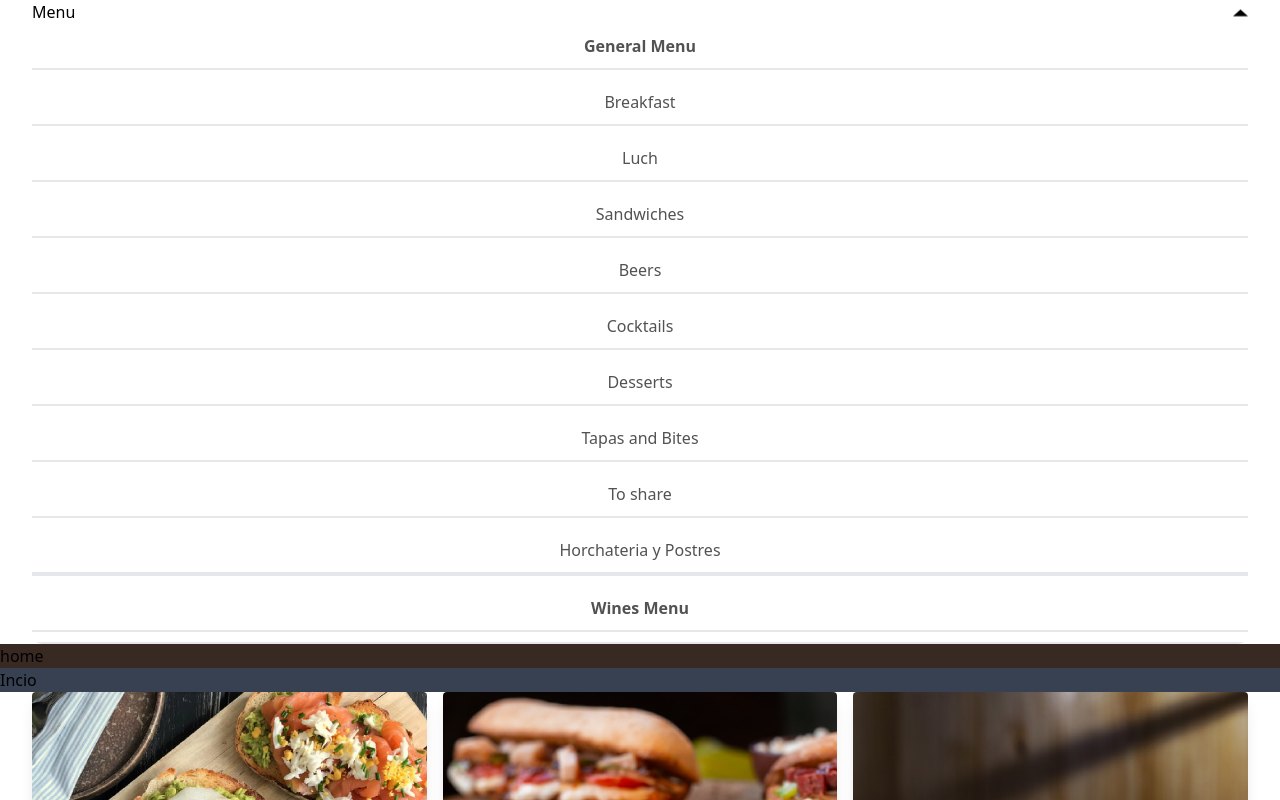
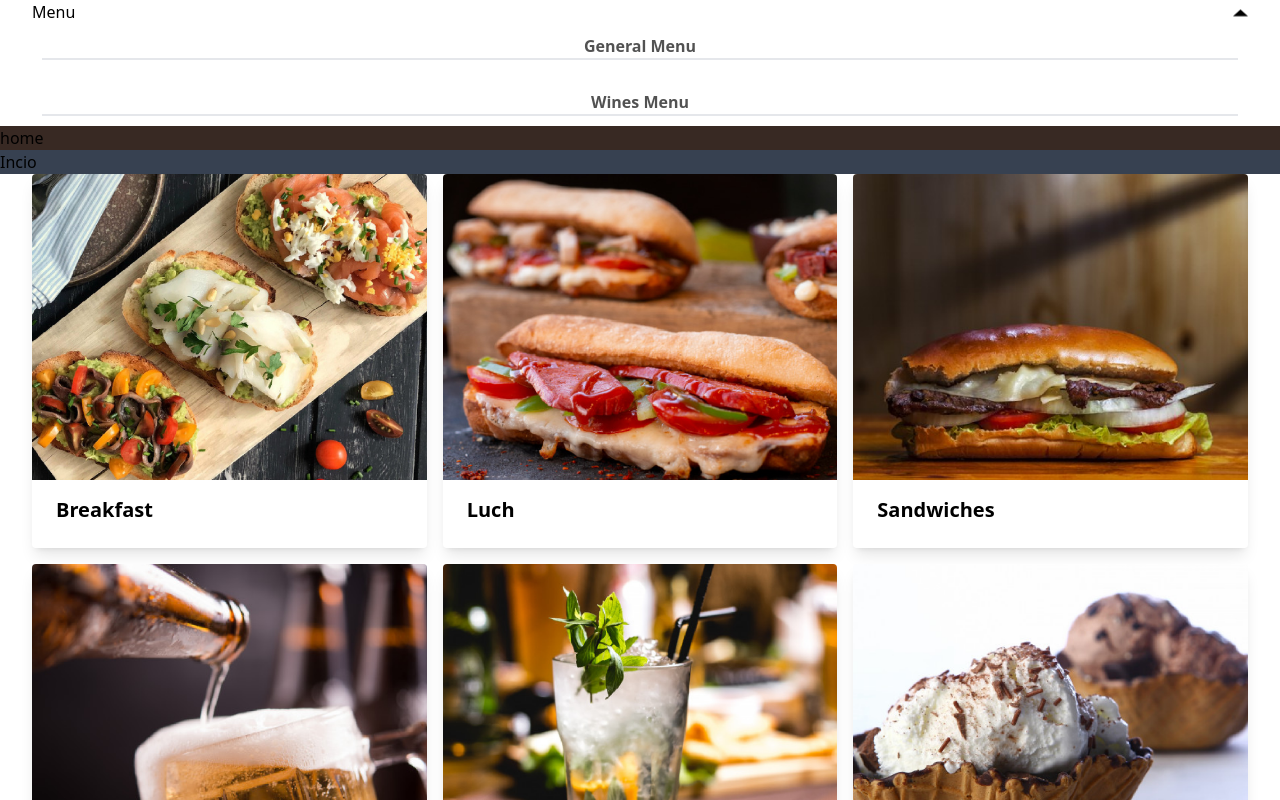
Before and after one commit to Alkitu/casaadrian1944, a React (Create React App) app in the folder web/: page / in a window 1280 px wide. Both pictures are taken after a click on the button "Menu". Shown: the top 800 px of the page. Built offline with nearby package versions, Linux system fonts and the light colour scheme.

Commit message:
SubMenu List Done

```diff
--- a/web/src/components/index.js
+++ b/web/src/components/index.js
@@ -1 +1,2 @@
-export {default as Navbar} from "./navbar/Navbar"
+export {default as Navbar} from "./navbar/Navbar.jsx"
+export {default as SubMenu} from "./navbar/sub-menu/SubMenu.jsx"
--- a/web/src/components/navbar/Navbar.jsx
+++ b/web/src/components/navbar/Navbar.jsx
@@ -1,18 +1,31 @@
 import React, { useState } from "react";
 import { Link } from "react-router-dom";
-import { motion } from "framer-motion";
+import { AnimatePresence, motion } from "framer-motion";
 import "./navbar.css";
 import winesData from "../../data/wines.category.json";
 import generalData from "../../data/general.category.json";
+import SubMenu from "./sub-menu/SubMenu";
 
 const itemVariants = {
   open: {
     opacity: 1,
     y: 0,
-    transition: { type: "spring", stiffness: 300, damping: 24 },
+    transition: {duration:2, type: "spring", stiffness: 300, damping: 24, staggerChildren: 0.07, delayChildren: 0.2},
+
   },
-  closed: { opacity: 0, y: 20, transition: { duration: 0.2 } },
+  closed: { opacity: 0, y: 20, transition: { duration: 2, staggerChildren: 0.05, staggerDirection: -1 } },
 };
+
+const variants = {
+  open: {
+    transition: { staggerChildren: 0.07, delayChildren: 0.2 }
+  },
+  closed: {
+    transition: { staggerChildren: 0.05, staggerDirection: -1, ease:"easeOut", duration:2 }
+  }
+};
+
+
 
 function Navbar() {
   const [isOpen, setIsOpen] = useState(false);
@@ -22,6 +35,9 @@ function Navbar() {
   const [generalCategories, setgeneralCategories] = useState(generalData);
 
   return (
+    <>
+
+
     <motion.nav
       initial={false}
       animate={isOpen ? "open" : "closed"}
@@ -52,12 +68,14 @@ function Navbar() {
         variants={{
           open: {
             clipPath: "inset(0% 0% 0% 0% round 10px)",
+            whileHover:{ scale: 1.1 },
             transition: {
               type: "spring",
               bounce: 0,
               duration: 0.7,
               delayChildren: 0.3,
               staggerChildren: 0.05,
+              height: 0
             },
           },
           closed: {
@@ -66,49 +84,18 @@ function Navbar() {
               type: "spring",
               bounce: 0,
               duration: 0.3,
+              height: 0
             },
           },
         }}
         style={{ pointerEvents: isOpen ? "auto" : "none" }}
       >
-        <motion.li
-          className="text-center border-b-2 text-neutral-600 font-bold"
-          variants={itemVariants}
-          whileTap={{ scale: 0.97 }}
-          onClick={() => setIsOpenGeneral(!isOpenGeneral)}
-        >
-          General Menu
-        </motion.li>
-
-        <motion.ul className="text-center border-b-2 text-neutral-600 font-bold">
-          {generalCategories && isOpen &&
-            generalCategories.map((categories) => (
-              <motion.li className="text-center border-b-2 font-normal text-neutral-600">
-                {categories.name_en}
-              </motion.li>
-            ))}
-        </motion.ul>
-
-        <motion.li
-          className="text-center border-b-2 text-neutral-600 font-bold"
-          variants={itemVariants}
-          whileTap={{ scale: 0.97 }}
-          onClick={() => setIsOpenWines(!isOpenWines)}
-        >
-          Wines Menu
-        </motion.li>
-
-        <motion.ul className="text-center border-b-2 text-neutral-600 font-bold">
-          {winesCategories && isOpen && isOpenWines &&
-            winesCategories.map((categories) => (
-              <motion.li className="text-center border-b-2 font-normal text-neutral-600">
-                {categories.name_en}
-              </motion.li>
-            ))}
-        </motion.ul>
-
+          <SubMenu itemVariants={itemVariants} isOpen={isOpen} subIsOpen={isOpenGeneral} setIsOpenList={setIsOpenGeneral} name_en={'General Menu'} categories={generalCategories}/>
+          <SubMenu itemVariants={itemVariants} isOpen={isOpen} subIsOpen={isOpenWines} setIsOpenList={setIsOpenWines} name_en={'Wines Menu'} categories={winesCategories}/>
       </motion.ul>
     </motion.nav>
+    </>
+
   );
 }
 
--- /dev/null
+++ b/web/src/components/navbar/sub-menu/SubMenu.jsx
@@ -0,0 +1,41 @@
+import { AnimatePresence, motion } from "framer-motion";
+import React from 'react'
+
+function SubMenu({isOpen, subIsOpen, setIsOpenList, categories, name_en, itemVariants}) {
+
+const categoryListAnimation= {
+  whileHover:{ scale: 1.1 },
+  whileTap:{ scale: 0.95 },
+  initial:{ opacity: 0, y: 20},
+  animate:{ opacity: 1, y: 0 },
+  exit:{ opacity: 0, y: 20},
+  transition: {duration:2, type: "spring", stiffness: 300, damping: 24, staggerChildren: 0.07, delayChildren: 0.2},
+  className: "text-center border-b-2 font-normal text-neutral-600"
+}
+
+return (
+  <motion.li
+    className="text-center  text-neutral-600 font-bold decora"
+    variants={itemVariants}
+    whileTap={{ scale: 0.97 }}
+    onClick={() => setIsOpenList(!subIsOpen)}
+  >
+    <motion.ul
+    initial={false}
+    key={'General Menu'}
+    animate={isOpen ? "open" : "closed"}
+    exit={{transition:2, ease:"easeOut"}}
+    whileTap={{ scale: 0.97 }}
+    whileHover={ {scale: 1.1 }}
+    className="text-center border-b-2 text-neutral-600 font-bold">
+    {name_en}
+
+      <AnimatePresence>
+        {isOpen && subIsOpen && categories.map((category) => <motion.li {...categoryListAnimation}> {category.name_en} </motion.li>)}
+      </AnimatePresence>
+    </motion.ul>
+  </motion.li>
+  )
+}
+
+export default SubMenu
```
